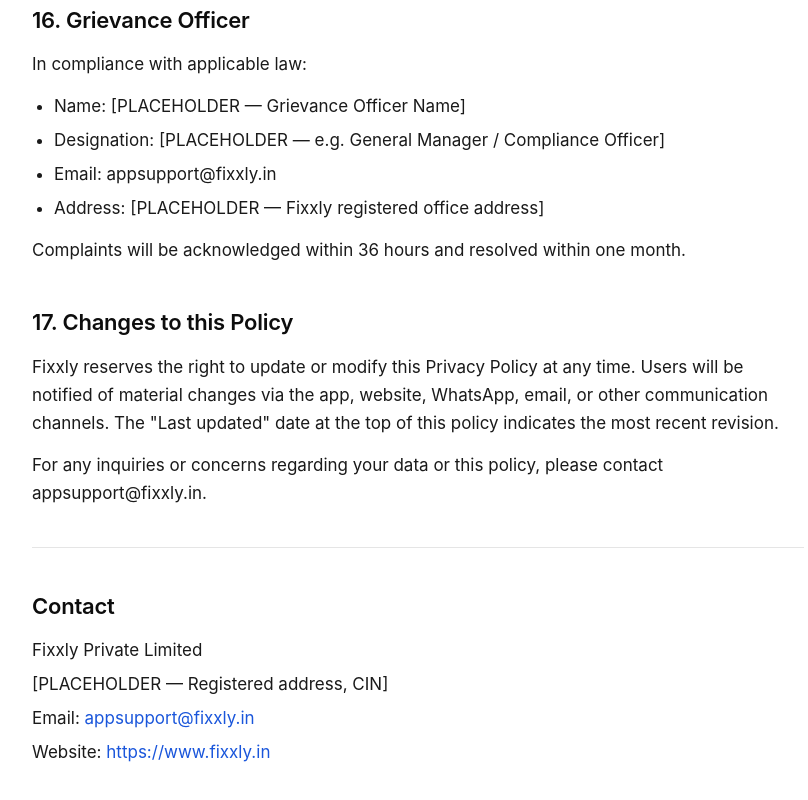
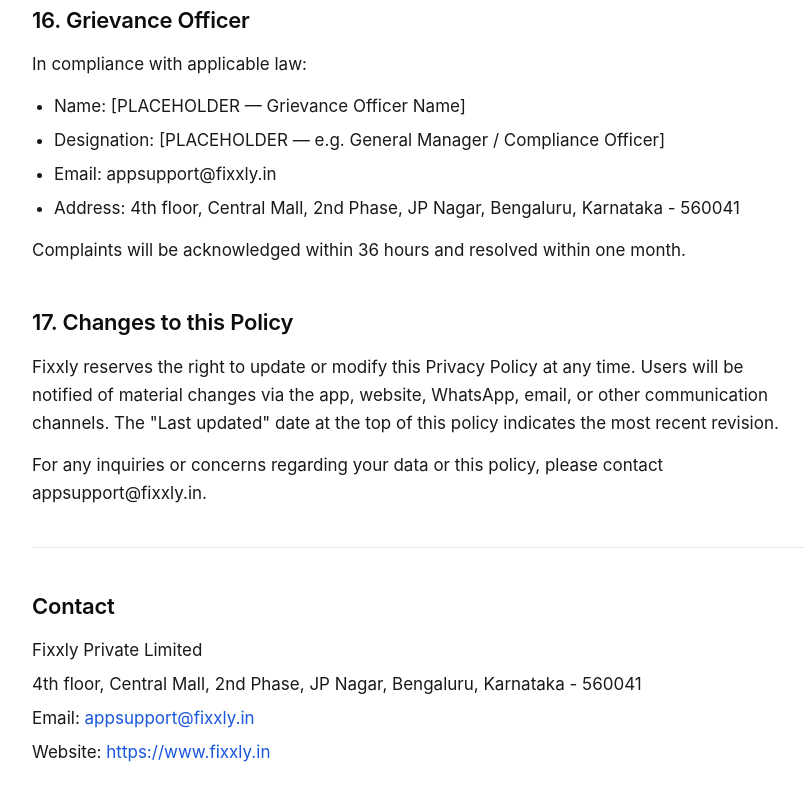
Before and after one commit to jontyxo/fixxly-code, a React (Vite) app: page / in a window 1280 px wide. Shown: the part 7474-8274 px from the top of the page, without its empty margins (222-1030 px from the left). Built offline with nearby package versions, Linux system fonts and the light colour scheme.

Commit message:
privacy policy

```diff
--- a/src/privacyContent.js
+++ b/src/privacyContent.js
@@ -307,7 +307,7 @@
           'Name: [PLACEHOLDER — Grievance Officer Name]',
           'Designation: [PLACEHOLDER — e.g. General Manager / Compliance Officer]',
           'Email: appsupport@fixxly.in',
-          'Address: [PLACEHOLDER — Fixxly registered office address]',
+          'Address: 4th floor, Central Mall, 2nd Phase, JP Nagar, Bengaluru, Karnataka - 560041',
         ],
       },
       { p: 'Complaints will be acknowledged within 36 hours and resolved within one month.' },
@@ -328,7 +328,7 @@
 
 export const contact = {
   company: 'Fixxly Private Limited',
-  address: '[PLACEHOLDER — Registered address, CIN]',
+  address: '4th floor, Central Mall, 2nd Phase, JP Nagar, Bengaluru, Karnataka - 560041',
   email: 'appsupport@fixxly.in',
   website: 'https://www.fixxly.in',
 }
```
